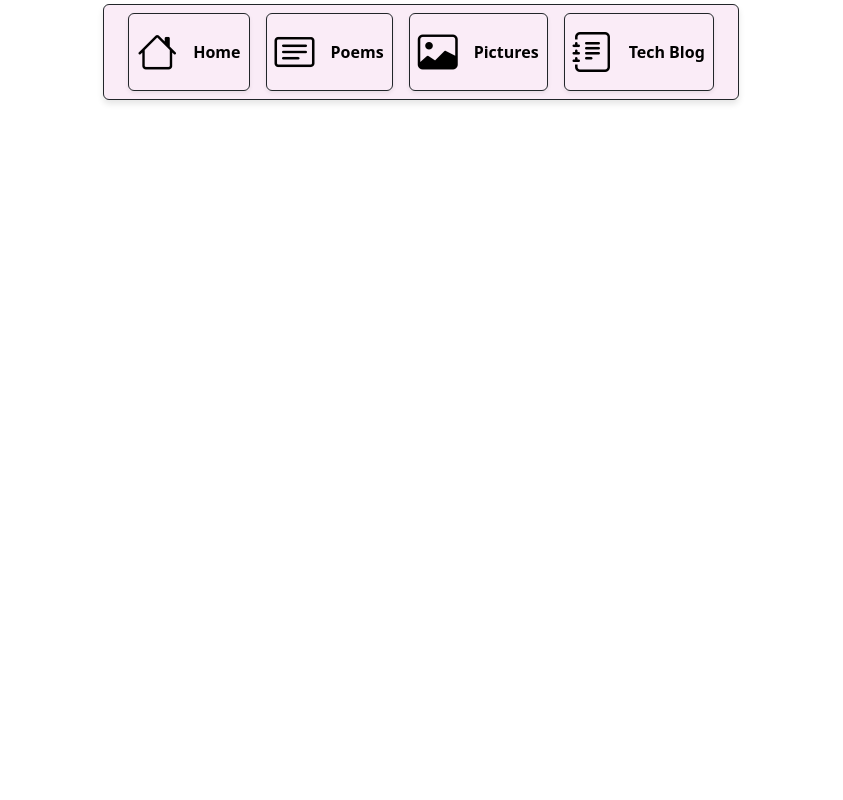
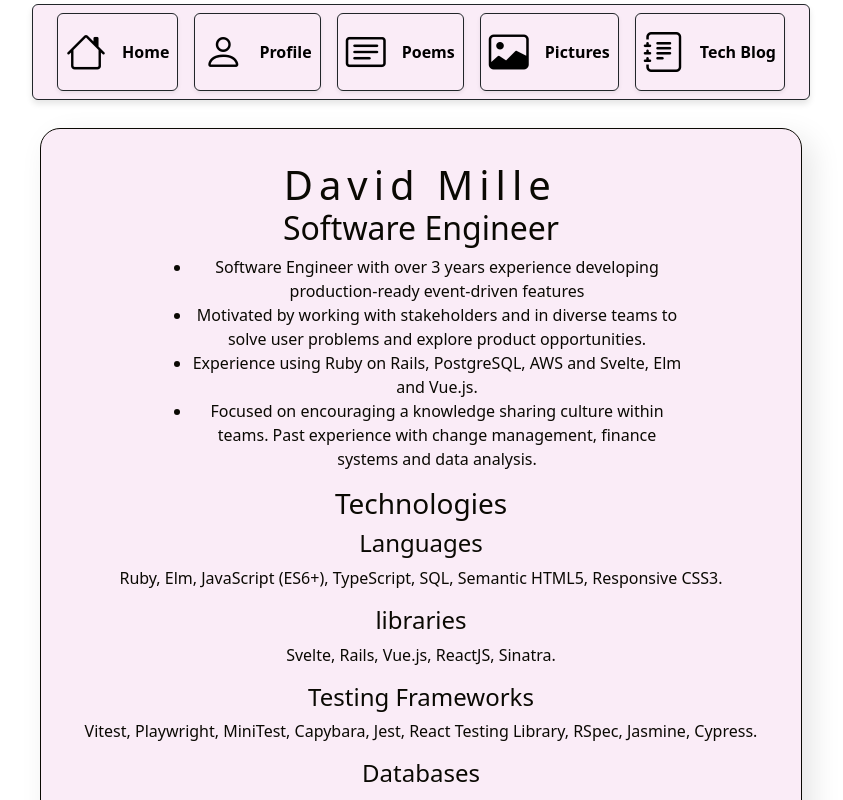
Before and after one commit to davidmillen50/project-new, a React (Vite) app in the folder frontend/: page /profile in a window 1280 px wide. Shown: the top 800 px of the page, without its empty margins (219-1062 px from the left). Built offline with nearby package versions, Linux system fonts and the light colour scheme.

Commit message:
feat: add profile page

```diff
--- a/frontend/src/App.css
+++ b/frontend/src/App.css
@@ -14,7 +14,7 @@
   color: var(--color-dark);
 }
 
-.animation {
+.image-animation {
   animation-name: blur, moveAndBounce;
   animation-duration: 6s, 4s;
   animation-iteration-count: infinite, infinite;
@@ -40,3 +40,45 @@
   9%  { transform: translateX(-2px); }
   10% { transform: translateX(0); }
 }
+
+.typewriter {
+  overflow: hidden;
+  border-right: .05em solid rgb(0, 0, 0);
+  white-space: nowrap;
+  margin: 0 auto;
+  letter-spacing: .15em;
+  width: 0;
+  animation: typing 10s steps(12, end) infinite, blink-caret .75s step-end infinite;
+}
+
+@keyframes typing {
+  0%   { width: 0; }
+  20%  { width: 12ch; }
+  100% { width: 12ch; }
+}
+
+@keyframes blink-caret {
+  0%, 100% { border-color: transparent; }
+  50%      { border-color: rgb(0, 0, 0); }
+}
+
+.fade-in-up {
+  opacity: 0;
+  transform: translateY(20px);
+  animation: fadeInUp 5s ease-out 0s infinite;
+}
+
+@keyframes fadeInUp {
+  0% {
+    opacity: 0;
+    transform: translateY(20px);
+  }
+  8% {
+    opacity: 1;
+    transform: translateY(0);
+  }
+  100% {
+    opacity: 1;
+    transform: translateY(0);
+  }
+}
--- a/frontend/src/App.tsx
+++ b/frontend/src/App.tsx
@@ -6,7 +6,8 @@ import Homepage from './pages/Homepage'
 import Poems from './pages/Poems'
 import Pictures from './pages/Pictures'
 import TechBlog from './pages/TechBlog'
-import { pictures, poems, techBlogs } from './pages/content.ts'
+import Profile from './pages/Profile'
+import { pictures, poems, techBlogs, profileInfo } from './pages/content.ts'
 import './styles/globals.css'
 import './App.css'
 
@@ -18,6 +19,7 @@ const App: React.FC = () => {
           <div className="mt-5">
             <Routes>
               <Route path="/" element={<Homepage />} />
+              <Route path="/profile" element={<Profile props={profileInfo} />} />
               <Route path="/poems" element={<Poems props={poems} />} />
               <Route path="/pictures" element={<Pictures props={pictures} />} />
               <Route path="/tech-blog" element={<TechBlog props={techBlogs} />} />
--- a/frontend/src/components/Navbar/Navbar.tsx
+++ b/frontend/src/components/Navbar/Navbar.tsx
@@ -4,6 +4,7 @@ import './Navbar.css';
 const Navbar: React.FC = () => {
   const navItems = [
     { href: "/", icon: "bi-house", label: "Home" },
+    { href: "/profile", icon: "bi-person", label: "Profile" },
     { href: "/poems", icon: "bi-card-text", label: "Poems" },
     { href: "/pictures", icon: "bi-image", label: "Pictures" },
     { href: "/tech-blog", icon: "bi-journal-text", label: "Tech Blog" },
--- a/frontend/src/pages/Homepage.tsx
+++ b/frontend/src/pages/Homepage.tsx
@@ -7,10 +7,10 @@ const Homepage: React.FC = () => {
     <main>
       <div className="d-flex flex-column gap-5 w-100">
         <Card>
-          <Details title="Homepage" description="I made this with a view to learning React" />
+          <Details title="Homepage" description="I made this with TypeScript, React and Node Express" />
         </Card>
         <Card>
-          <Details title="What is here?" description="Some poems some photos.  Maybe some other stuff." />
+          <Details title="What is here?" description="My Profile and some other stuff" />
         </Card>
       </div>
     </main>
--- a/frontend/src/pages/Pictures.tsx
+++ b/frontend/src/pages/Pictures.tsx
@@ -13,7 +13,7 @@ const Pictures: React.FC<PicturesProps> = ({ props }) => {
       <div className="d-flex flex-column gap-5">
         {props.map((picture, index) => (
           <Card key={index}>
-            <img src={picture.src} alt={picture.alt} className="img-fluid rounded border border-white shadow animation" />
+            <img src={picture.src} alt={picture.alt} className="img-fluid rounded border border-white shadow image-animation" />
             <Details title={picture.title} description={picture.description} />
           </Card>
         ))}
--- /dev/null
+++ b/frontend/src/pages/Profile.tsx
@@ -0,0 +1,40 @@
+import React from 'react';
+import Card from '../components/Card/Card';
+import type { ProfileInfo } from './types';
+
+interface ProfileProps {
+  props: ProfileInfo;
+}
+
+const TechBlog: React.FC<ProfileProps> = ({ props }) => {
+  return (
+    <main>
+      <div className="d-flex flex-column gap-5">
+        <Card>
+          <h1 className="typewriter">{props.name}</h1>
+          <h2>{props.title}</h2>
+          <ul className="w-75 align-self-center fade-in-up">
+            <li>{props.summaryOne}</li>
+            <li>{props.summaryTwo}</li>
+            <li>{props.summaryThree}</li>
+            <li>{props.summaryFour}</li>
+          </ul>
+          <h3>Technologies</h3>
+          <h4>Languages</h4>
+          <p className="text-center fade-in-up">{props.languages}</p>
+          <h4>libraries</h4>
+          <p className="text-center fade-in-up">{props.libraries}</p>
+          <h4>Testing Frameworks</h4>
+          <p className="text-center fade-in-up">{props.testingFrameworks}</p>
+          <h4>Databases</h4>
+          <p className="text-center fade-in-up">{props.databases}</p>
+          <h4>Other Technologies</h4>
+          <p className="text-center fade-in-up">{props.otherTechnologies}</p>
+        </Card>
+        David Millen 2025
+      </div>
+    </main>
+  );
+};
+
+export default TechBlog;
--- a/frontend/src/pages/TechBlog.tsx
+++ b/frontend/src/pages/TechBlog.tsx
@@ -7,7 +7,7 @@ interface BlogProps {
   props: BlogPost[];
 }
 
-const Poems: React.FC<BlogProps> = ({ props }) => {
+const TechBlog: React.FC<BlogProps> = ({ props }) => {
   return (
     <main>
       <div className="d-flex flex-column gap-5">
@@ -23,4 +23,4 @@ const Poems: React.FC<BlogProps> = ({ props }) => {
   );
 };
 
-export default Poems;
+export default TechBlog;
--- a/frontend/src/pages/content.ts
+++ b/frontend/src/pages/content.ts
@@ -21,3 +21,17 @@ export const techBlogs = [
   { title: "Hoisting", description: "Some info on hoisting", body: "Hoisting relates to the order variables and functions are loaded into memory.  For example, a function declaration (function someFunction() {})will be hoisted and can be accessed in code before the function is declared but a function expression (const something = anotherFunction() {}) is not hoisted and therefore is not accessible before it is defined." },
   { title: "Let vs Const vs Var", description: "Some info on variables", body: "Let is block scoped and can be reassigned. Const is block scoped and cannot be reassigned or redeclared. Var is function/globally scoped and can be reassigned or redeclared." },
 ];
+
+export const profileInfo = {
+  name: "David Millen",
+  title: "Software Engineer",
+  summaryOne: "Software Engineer with over 3 years experience developing production-ready event-driven features",
+  summaryTwo: "Motivated by working with stakeholders and in diverse teams to solve user problems and explore product opportunities.",
+  summaryThree: "Experience using Ruby on Rails, PostgreSQL, AWS and Svelte, Elm and Vue.js.",
+  summaryFour: "Focused on encouraging a knowledge sharing culture within teams.  Past experience with change management, finance systems and data analysis.",
+  languages: "Ruby, Elm, JavaScript (ES6+), TypeScript, SQL, Semantic HTML5, Responsive CSS3.",
+  libraries: "Svelte, Rails, Vue.js, ReactJS, Sinatra.",
+  testingFrameworks: "Vitest, Playwright, MiniTest, Capybara, Jest, React Testing Library, RSpec, Jasmine, Cypress.",
+  databases: "PostgreSQL.",
+  otherTechnologies: "Sidekiq, Elasticsearch, Kibana, GraphQL, Hasura"
+};
```
Also changed, not shown: frontend/src/pages/types.ts (+14 -0 lines).
